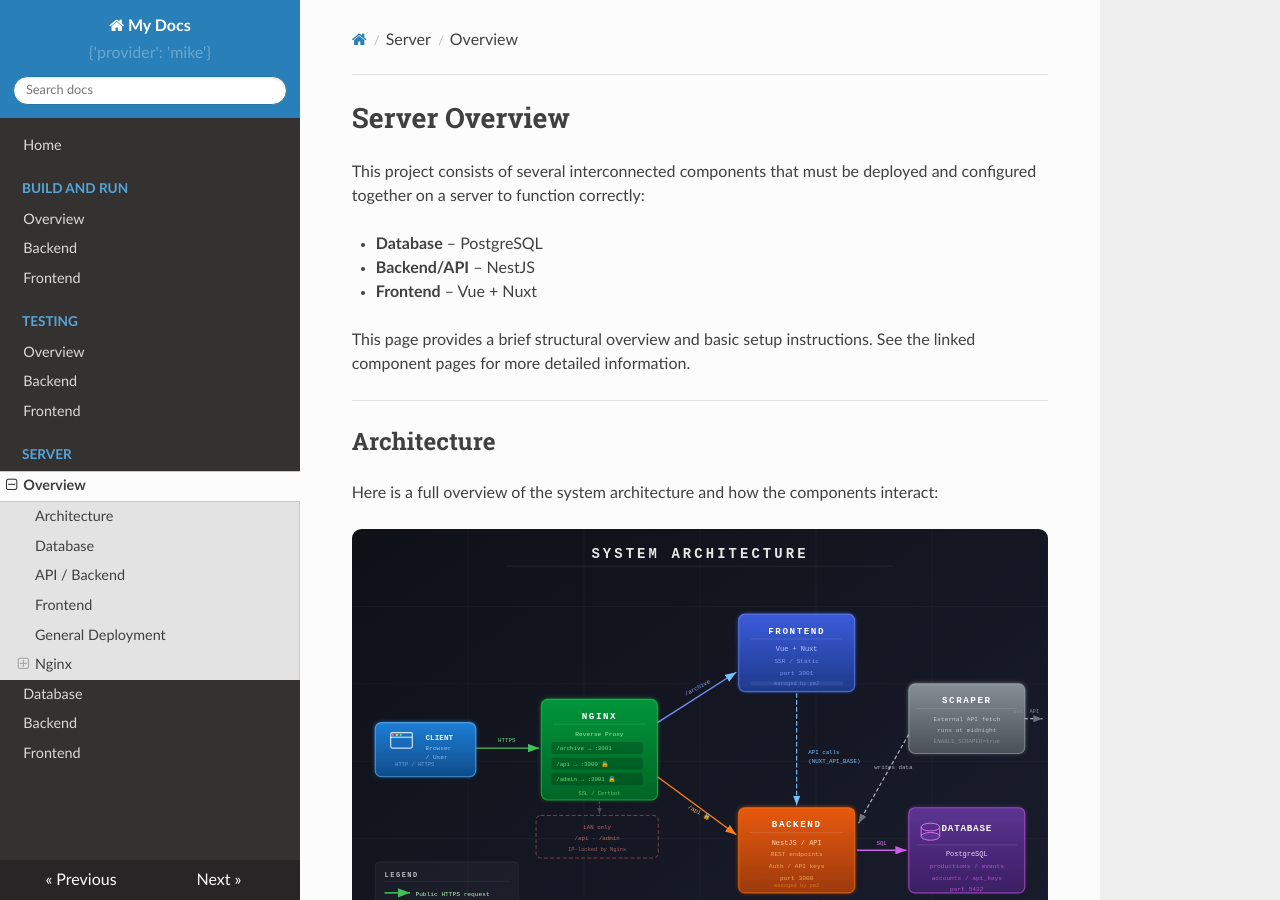
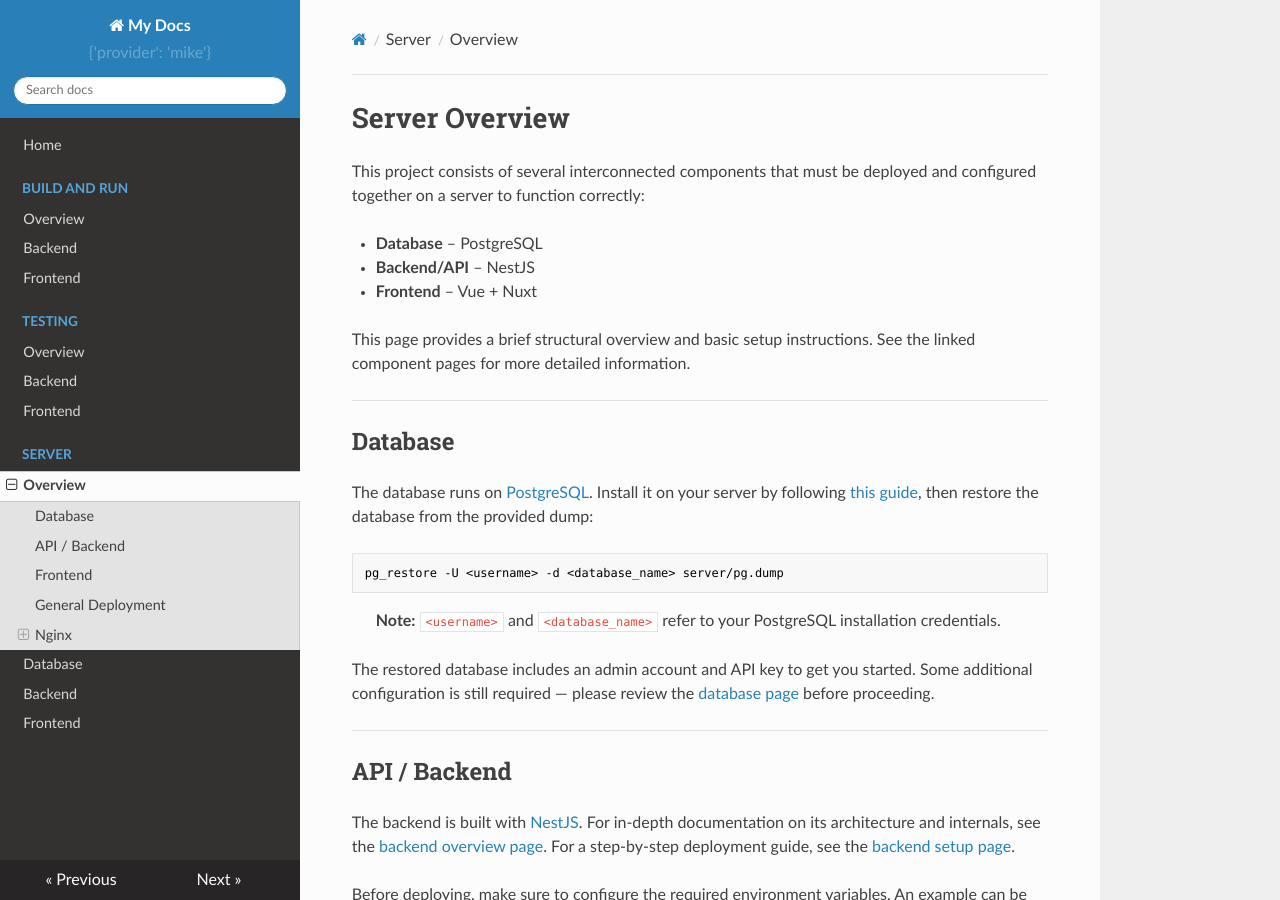
Before and after one commit to SELab-2/viernulvier-4, an MkDocs documentation site: the page built from docs/server/index.md, in a window 1280 px wide and 900 px high. Built offline with MkDocs 1.6.1, drawn with Linux system fonts in a browser that asks for light colours; nearby versions of some CDN libraries.

Commit message:
remove my children :-(

```diff
--- a/docs/server/index.md
+++ b/docs/server/index.md
@@ -9,14 +9,6 @@
 
 This page provides a brief structural overview and basic setup instructions. See the linked component pages for more
 detailed information.
-
----
-
-## Architecture
-
-Here is a full overview of the system architecture and how the components interact:
-
-![System Architecture](architecture.svg)
 
 ---
 
```
Also changed, not shown: docs/server/database.md (+0 -2 lines), docs/server/database.svg.
